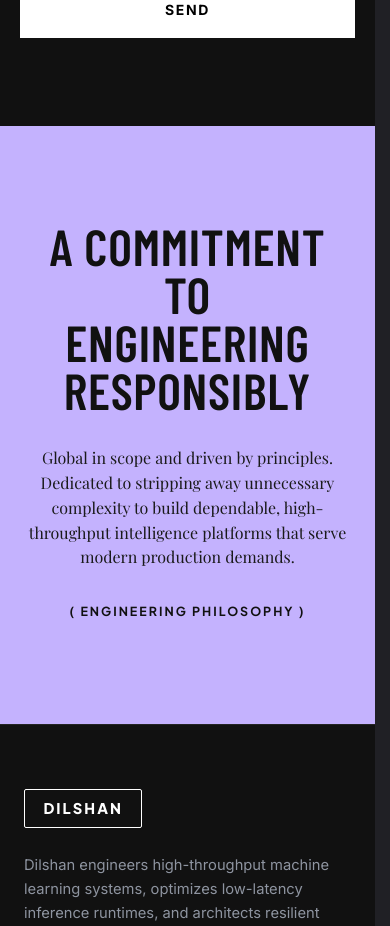
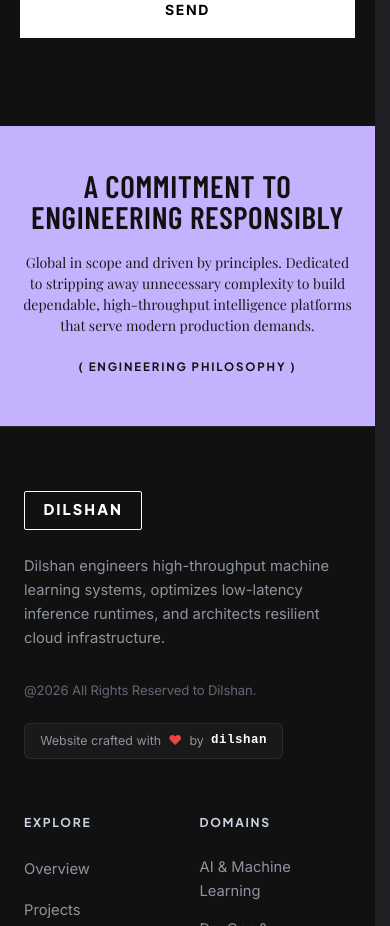
Before and after one commit to dilshandevxx/dilshan-personal-portfolio, a Next.js app: page / in a window 390 px wide. Shown: the part 7680-8606 px from the top of the page. Built offline with nearby package versions, Linux system fonts and the light colour scheme; a web font is replaced by a local one.

Commit message:
style: reduce height, padding, and font size of pre-footer banner for a compact, refined scale

```diff
--- a/src/components/cover/sections/PreFooterBanner.module.css
+++ b/src/components/cover/sections/PreFooterBanner.module.css
@@ -1,5 +1,5 @@
 /* =========================================================================
-   Pre-Footer Banner (Matching exact lilac statement reference design)
+   Pre-Footer Banner (Refined, Compact & Proportional Size)
    Soft periwinkle lilac background (#c4b2fe), pitch-black condensed headline,
    editorial serif narrative paragraph, and philosophy action in parentheses.
    ========================================================================= */
@@ -8,14 +8,14 @@
   background-color: #c4b2fe;
   color: #000000;
   width: 100%;
-  padding: clamp(6rem, 12vw, 11rem) clamp(1.5rem, 5vw, 4rem);
+  padding: clamp(3.25rem, 5.5vw, 5rem) clamp(1.5rem, 4vw, 3.5rem);
   box-sizing: border-box;
   position: relative;
   overflow: hidden;
 }
 
 .container {
-  max-width: 1360px;
+  max-width: 1200px;
   margin: 0 auto;
   width: 100%;
   display: flex;
@@ -31,13 +31,13 @@
   width: 100%;
 }
 
-/* Massive 2-Line Condensed Display Headline */
+/* Compact, Bold 2-Line Condensed Display Headline */
 .headline {
   font-family: var(--font-hero, "Bebas Neue", "Anton", "Barlow Condensed", "Impact", sans-serif);
-  font-size: clamp(3.4rem, 9.2vw, 8.8rem);
+  font-size: clamp(2.2rem, 5.2vw, 4.4rem);
   font-weight: 400; /* Bebas Neue is bold display by default */
-  line-height: 0.92;
-  letter-spacing: 0.015em;
+  line-height: 0.98;
+  letter-spacing: 0.02em;
   text-transform: uppercase;
   color: #111111;
   margin: 0;
@@ -54,30 +54,30 @@
 /* Centered Editorial Narrative Paragraph */
 .description {
   font-family: var(--font-artistic, "Newsreader", "Playfair Display", Georgia, serif);
-  font-size: clamp(1.05rem, 1.4vw, 1.32rem);
-  line-height: 1.62;
+  font-size: clamp(0.92rem, 1.12vw, 1.08rem);
+  line-height: 1.55;
   color: #1a1a1a;
-  max-width: 740px;
-  margin: clamp(2.25rem, 4vw, 3.5rem) auto 0;
+  max-width: 640px;
+  margin: clamp(1.25rem, 2vw, 1.75rem) auto 0;
   text-align: center;
 }
 
 /* Centered Philosophy Link in Parentheses */
 .actionWrap {
-  margin-top: clamp(1.6rem, 2.8vw, 2.5rem);
+  margin-top: clamp(1.1rem, 1.8vw, 1.5rem);
 }
 
 .actionLink {
   font-family: var(--font-display, "Plus Jakarta Sans", "Inter", sans-serif);
-  font-size: clamp(0.78rem, 0.9vw, 0.86rem);
+  font-size: clamp(0.72rem, 0.82vw, 0.78rem);
   font-weight: 700;
   letter-spacing: 0.16em;
   text-transform: uppercase;
   color: #111111;
   text-decoration: none;
   display: inline-block;
-  padding: 0.4rem 0.6rem;
-  transition: transform 0.25s cubic-bezier(0.16, 1, 0.3, 1),
+  padding: 0.35rem 0.6rem;
+  transition: transform 0.2s cubic-bezier(0.16, 1, 0.3, 1),
               opacity 0.2s ease;
 }
 
@@ -88,14 +88,22 @@
 
 /* Responsive adjustments */
 @media (max-width: 768px) {
+  .bannerSection {
+    padding: 2.75rem 1.25rem;
+  }
+
   .headline {
-    font-size: clamp(2.6rem, 13vw, 4.4rem);
-    line-height: 0.95;
+    font-size: clamp(1.85rem, 8vw, 2.5rem);
+    line-height: 1.02;
   }
 
   .description {
-    font-size: 1rem;
-    line-height: 1.55;
-    margin-top: 2rem;
+    font-size: 0.88rem;
+    line-height: 1.5;
+    margin-top: 1.15rem;
+  }
+
+  .actionWrap {
+    margin-top: 1rem;
   }
 }
```
